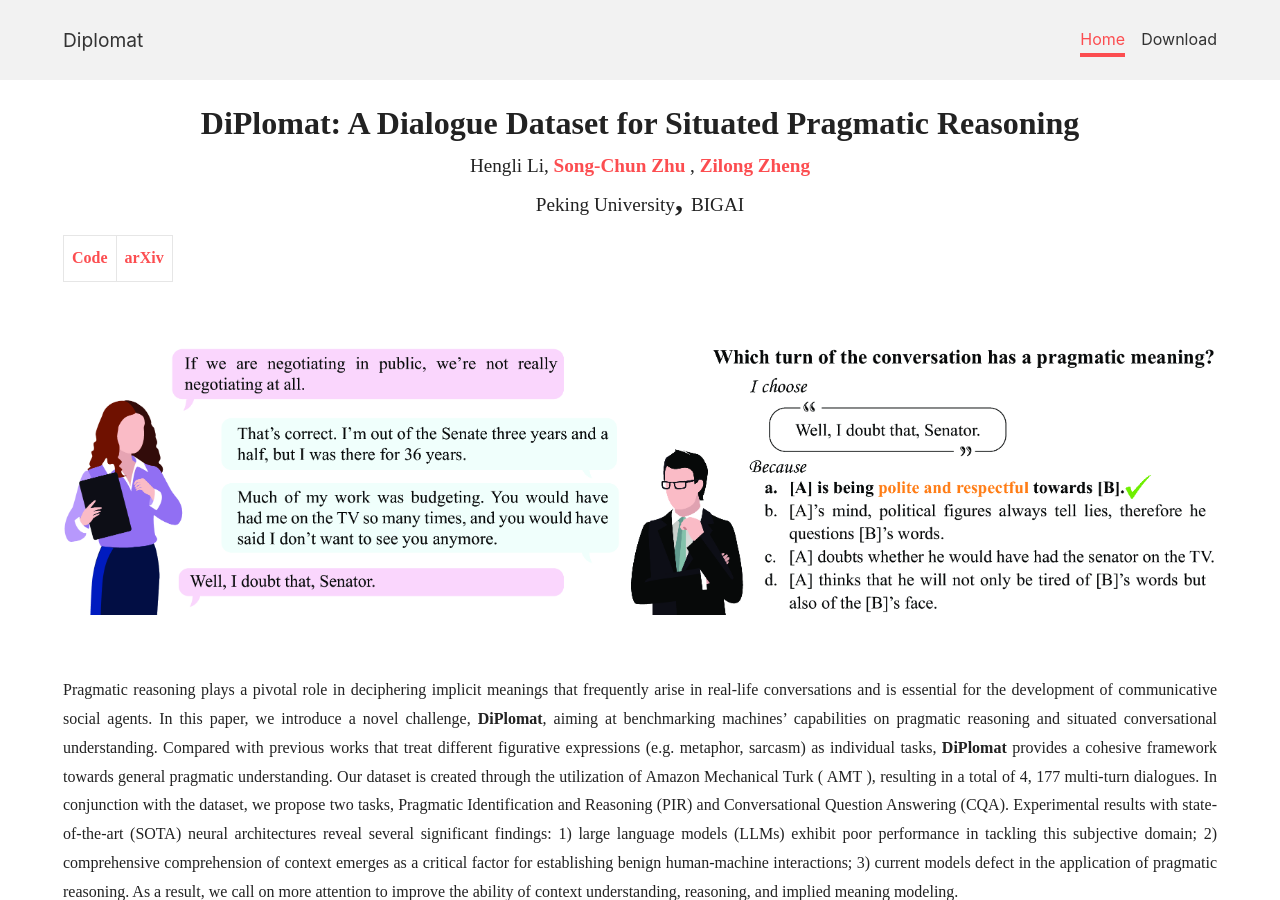
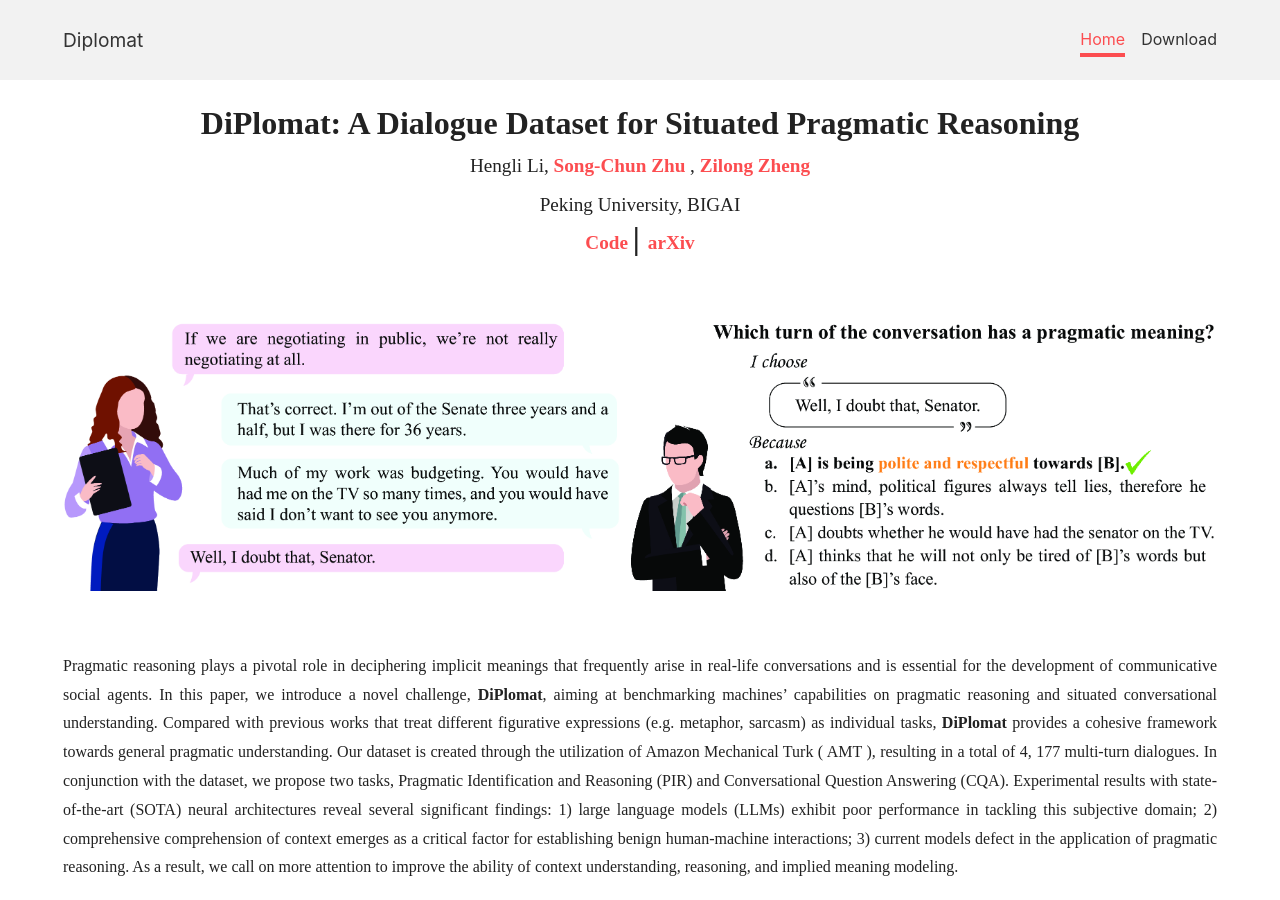
Before and after one commit to diplomat-dataset/diplomat-dataset.github.io, a Jekyll site: the page built from index.md, in a window 1280 px wide and 900 px high. Built offline with Jekyll 4.4.1, drawn with Linux system fonts in a browser that asks for light colours; part of the change alters nothing that is shown.

Commit message:
Update index.md

```diff
--- a/index.md
+++ b/index.md
@@ -12,12 +12,13 @@ DiPlomat: A Dialogue Dataset for Situated Pragmatic Reasoning <br>
 
 <span class="info"> Hengli Li, <a href="https://zhusongchun.net/"> Song-Chun Zhu </a>, <a href="https://zilongzheng.github.io/" > Zilong Zheng </a> </span> <br>
 
-<span class="info"> Peking University</span>, <span class="info"> BIGAI </span>
+<span class="info"> Peking University, </span><span class="info"> BIGAI </span> <br>
+
+<span class="info"> <a href="https://github.com/diplomat-dataset/diplomat"> Code </a> </span> &#124; <span class="info"> <a href="https://arxiv.org/abs/2306.09030"> arXiv </a> </span>
 
 <!-- <span class="info">NeurIPS 2023 Datasets an </span> -->
 </div>
 
-<span class="info"> <a href="https://github.com/diplomat-dataset/diplomat"> Code </a> </span> | <span class="info"> <a href="https://arxiv.org/abs/2306.09030"> arXiv </a> </span>
 
 <br>
 
```
